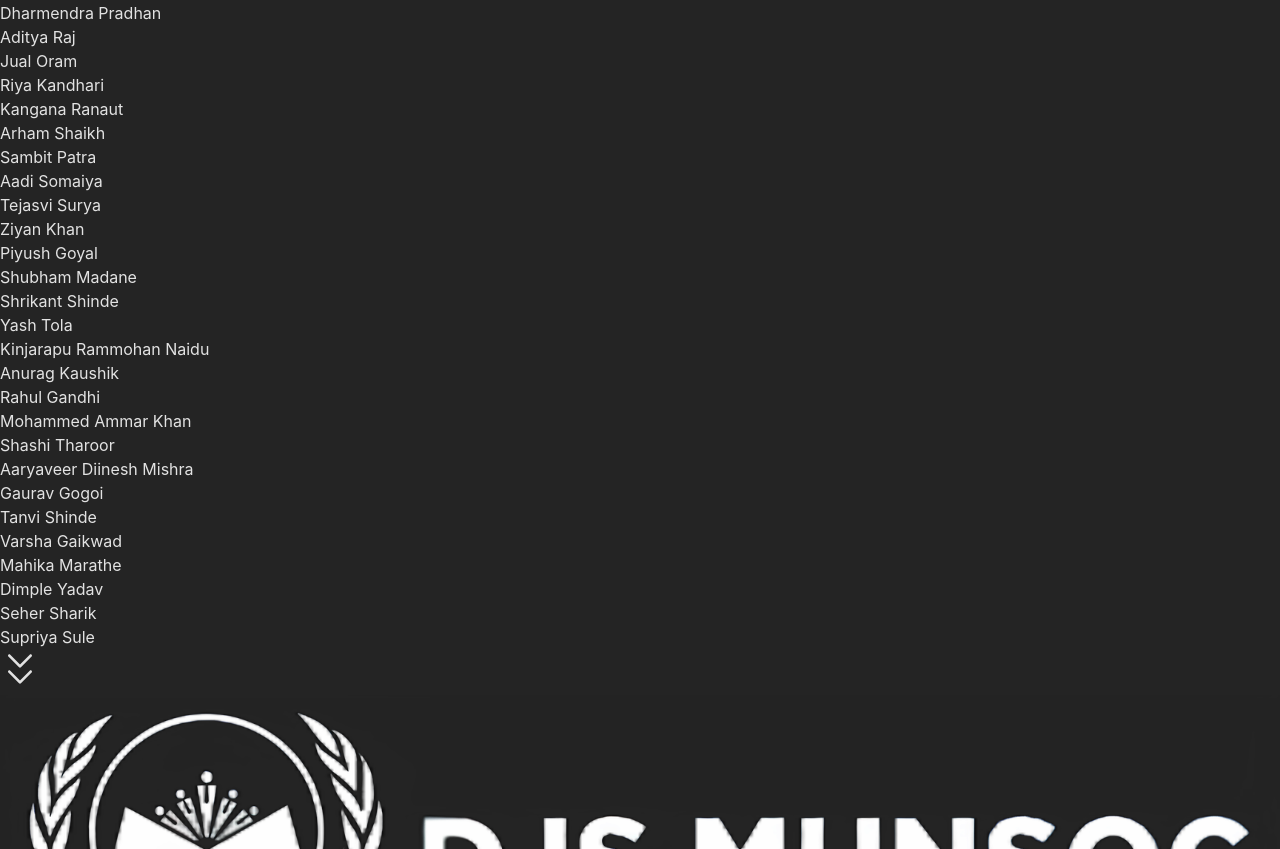
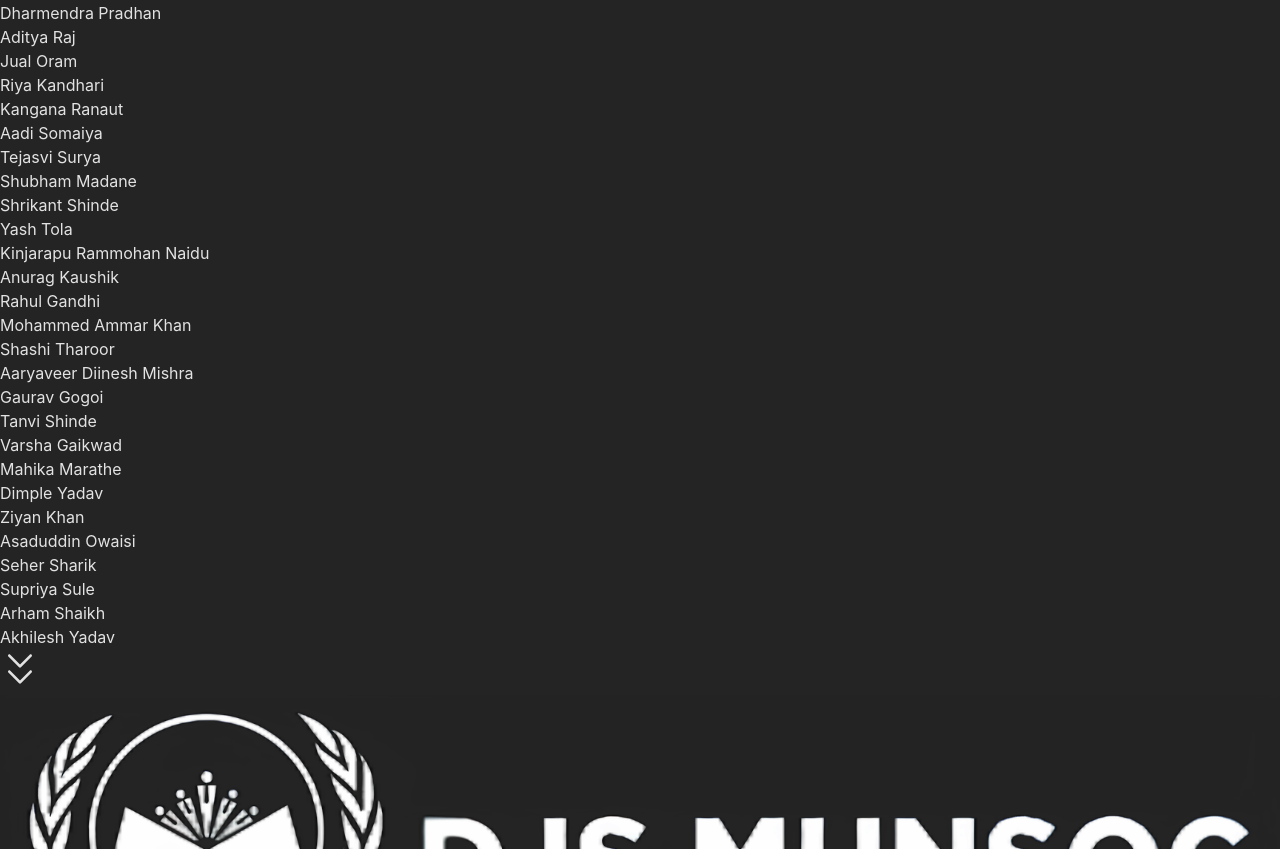
Before and after one commit to Mithil-Goradia/DJS-Litsoc, a React (Vite) app: page /list3 in a window 1280 px wide. Shown: the part 769-1618 px from the top of the page. Built offline with nearby package versions, Linux system fonts and the light colour scheme.

Commit message:
lok sabha

```diff
--- a/src/pages/List3.jsx
+++ b/src/pages/List3.jsx
@@ -11,9 +11,7 @@ const List3 = () => {
     { name: 'Ved Sanap', country: 'Dharmendra Pradhan' },
     { name: 'Aditya Raj', country: 'Jual Oram' },
     { name: 'Riya Kandhari', country: 'Kangana Ranaut' },
-    { name: 'Arham Shaikh', country: 'Sambit Patra' },
     { name: 'Aadi Somaiya', country: 'Tejasvi Surya' },
-    { name: 'Ziyan Khan', country: 'Piyush Goyal' },
     { name: 'Shubham Madane', country: 'Shrikant Shinde' },
     { name: 'Yash Tola', country: 'Kinjarapu Rammohan Naidu' },
     { name: 'Anurag Kaushik', country: 'Rahul Gandhi' },
@@ -21,7 +19,10 @@ const List3 = () => {
     { name: 'Aaryaveer Diinesh Mishra', country: 'Gaurav Gogoi' },
     { name: 'Tanvi Shinde', country: 'Varsha Gaikwad' },
     { name: 'Mahika Marathe', country: 'Dimple Yadav' },
+    { name: 'Ziyan Khan', country: 'Asaduddin Owaisi' },
     { name: 'Seher Sharik', country: 'Supriya Sule' },
+    { name: 'Arham Shaikh', country: 'Akhilesh Yadav' },
+
   ];
 
   return (
```
